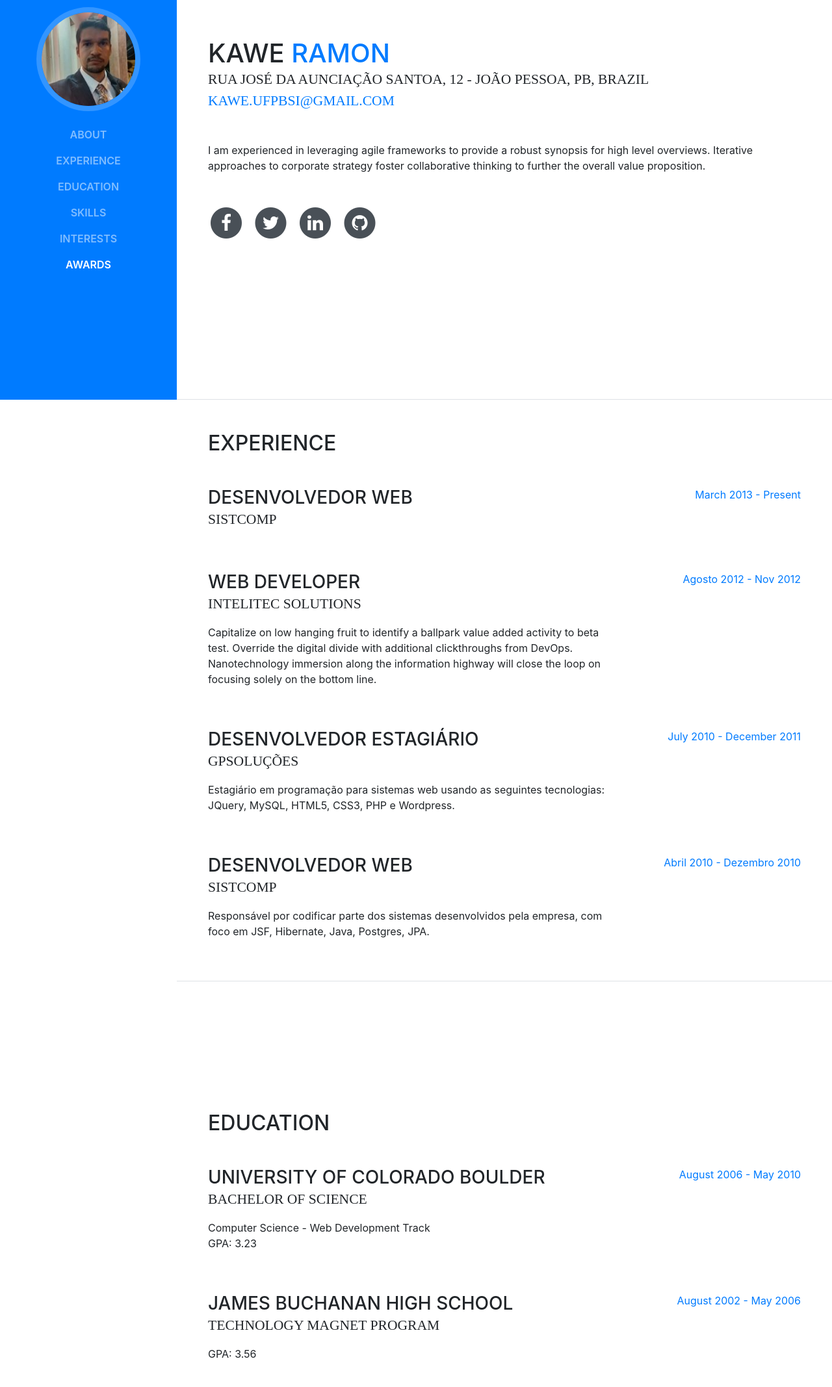
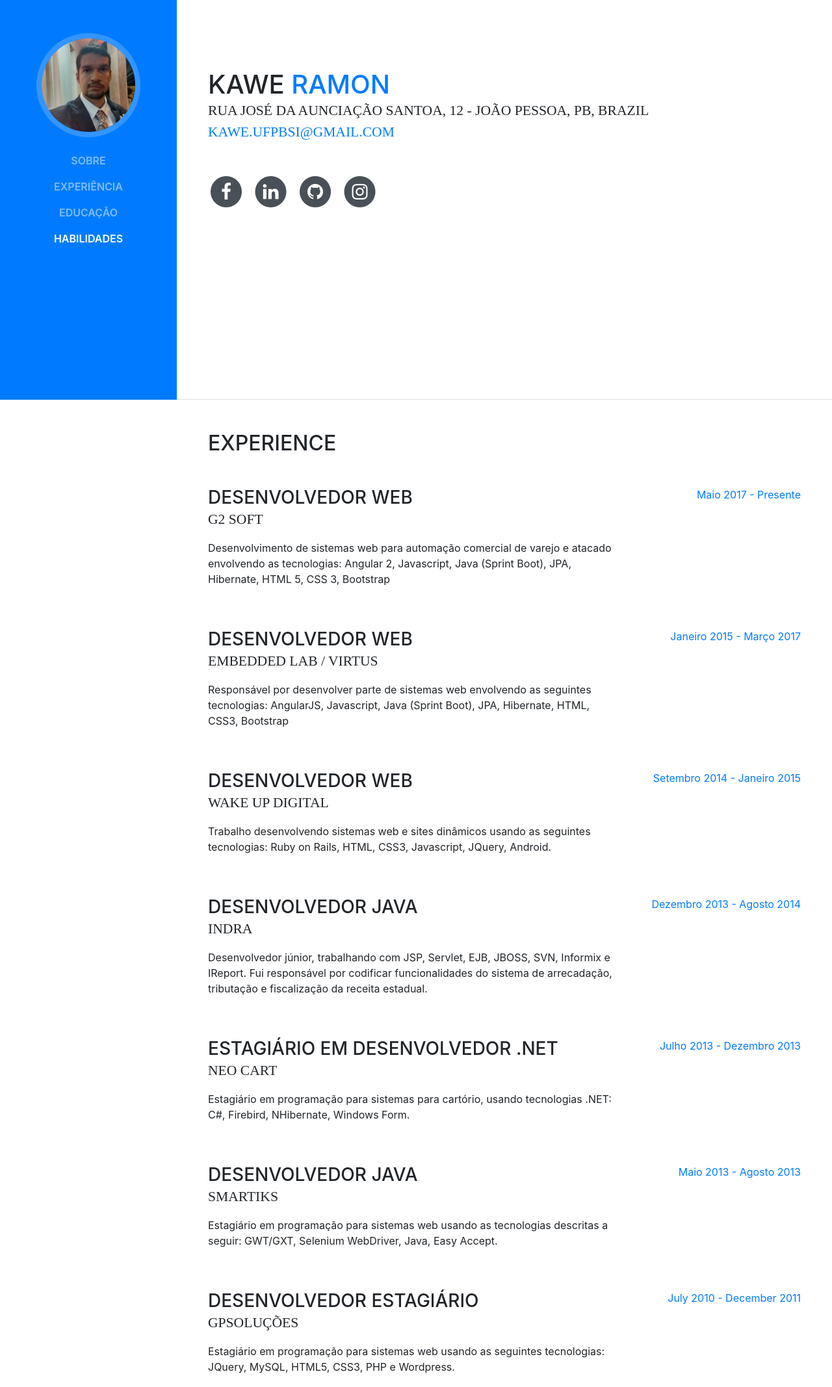
Before and after one commit to kaweramon/kaweramon.github.io, a website with bundled scripts: page index.html in a window 1280 px wide. Shown: the part 185-2319 px from the top of the page at 65% size. Built offline with nearby package versions, Linux system fonts and the light colour scheme; a web font is replaced by a local one.

Commit message:
primeira versão em portugues

```diff
--- a/index.html
+++ b/index.html
@@ -40,23 +40,23 @@
       <div class="collapse navbar-collapse" id="navbarSupportedContent">
         <ul class="navbar-nav">
           <li class="nav-item">
-            <a class="nav-link js-scroll-trigger" href="#about">About</a>
+            <a class="nav-link js-scroll-trigger" href="#about">Sobre</a>
           </li>
           <li class="nav-item">
-            <a class="nav-link js-scroll-trigger" href="#experience">Experience</a>
+            <a class="nav-link js-scroll-trigger" href="#experience">Experiência</a>
           </li>
           <li class="nav-item">
-            <a class="nav-link js-scroll-trigger" href="#education">Education</a>
+            <a class="nav-link js-scroll-trigger" href="#education">Educação</a>
           </li>
           <li class="nav-item">
-            <a class="nav-link js-scroll-trigger" href="#skills">Skills</a>
+            <a class="nav-link js-scroll-trigger" href="#skills">Habilidades</a>
           </li>
-          <li class="nav-item">
-            <a class="nav-link js-scroll-trigger" href="#interests">Interests</a>
-          </li>
-          <li class="nav-item">
+          <!--<li class="nav-item">
+            <a class="nav-link js-scroll-trigger" href="#interests">Interesses</a>
+          </li>-->
+          <!--<li class="nav-item">
             <a class="nav-link js-scroll-trigger" href="#awards">Awards</a>
-          </li>
+          </li>-->
         </ul>
       </div>
     </nav>
@@ -71,10 +71,12 @@
           <div class="subheading mb-5">Rua José da Aunciação Santoa, 12 - João Pessoa, PB, Brazil
             <a href="mailto:name@email.com">kawe.ufpbsi@gmail.com</a>
           </div>
-          <p class="mb-5">I am experienced in leveraging agile frameworks to provide a robust synopsis for high level overviews. Iterative approaches to corporate strategy foster collaborative thinking to further the overall value proposition.</p>
+          <!--<p class="mb-5">I am experienced in leveraging agile frameworks to provide a robust synopsis for
+          high level overviews. Iterative approaches to corporate strategy foster collaborative thinking to
+          further the overall value proposition.</p>-->
           <ul class="list-inline list-social-icons mb-0">
             <li class="list-inline-item">
-              <a href="#">
+              <a href="https://www.facebook.com/kawe.ramon" target="_blank">
                 <span class="fa-stack fa-lg">
                   <i class="fa fa-circle fa-stack-2x"></i>
                   <i class="fa fa-facebook fa-stack-1x fa-inverse"></i>
@@ -82,15 +84,7 @@
               </a>
             </li>
             <li class="list-inline-item">
-              <a href="#">
-                <span class="fa-stack fa-lg">
-                  <i class="fa fa-circle fa-stack-2x"></i>
-                  <i class="fa fa-twitter fa-stack-1x fa-inverse"></i>
-                </span>
-              </a>
-            </li>
-            <li class="list-inline-item">
-              <a href="#">
+              <a href="https://www.linkedin.com/in/kawe-ramon-05b78b39/" target="_blank">
                 <span class="fa-stack fa-lg">
                   <i class="fa fa-circle fa-stack-2x"></i>
                   <i class="fa fa-linkedin fa-stack-1x fa-inverse"></i>
@@ -98,10 +92,18 @@
               </a>
             </li>
             <li class="list-inline-item">
-              <a href="#">
+              <a href="https://github.com/kaweramon" target="_blank">
                 <span class="fa-stack fa-lg">
                   <i class="fa fa-circle fa-stack-2x"></i>
                   <i class="fa fa-github fa-stack-1x fa-inverse"></i>
+                </span>
+              </a>
+            </li>
+            <li class="list-inline-item">
+              <a href="https://www.instagram.com/kaweramom/" target="_blank">
+                <span class="fa-stack fa-lg">
+                  <i class="fa fa-circle fa-stack-2x"></i>
+                  <i class="fa fa-instagram fa-stack-1x fa-inverse"></i>
                 </span>
               </a>
             </li>
@@ -116,22 +118,73 @@
           <div class="resume-item d-flex flex-column flex-md-row mb-5">
             <div class="resume-content mr-auto">
               <h3 class="mb-0">Desenvolvedor Web</h3>
-              <div class="subheading mb-3">SistComp</div>
-              <p></p>
+              <div class="subheading mb-3">G2 Soft</div>
+              <p>Desenvolvimento de sistemas web para automação comercial de varejo e atacado envolvendo as tecnologias:
+                Angular 2, Javascript, Java (Sprint Boot), JPA, Hibernate, HTML 5, CSS 3, Bootstrap</p>
             </div>
             <div class="resume-date text-md-right">
-              <span class="text-primary">March 2013 - Present</span>
+              <span class="text-primary">Maio 2017 - Presente</span>
             </div>
           </div>
 
           <div class="resume-item d-flex flex-column flex-md-row mb-5">
             <div class="resume-content mr-auto">
-              <h3 class="mb-0">Web Developer</h3>
-              <div class="subheading mb-3">Intelitec Solutions</div>
-              <p>Capitalize on low hanging fruit to identify a ballpark value added activity to beta test. Override the digital divide with additional clickthroughs from DevOps. Nanotechnology immersion along the information highway will close the loop on focusing solely on the bottom line.</p>
+              <h3 class="mb-0">Desenvolvedor Web</h3>
+              <div class="subheading mb-3">Embedded Lab / Virtus</div>
+              <p>Responsável por desenvolver parte de sistemas web envolvendo as seguintes tecnologias:
+                AngularJS, Javascript, Java (Sprint Boot), JPA, Hibernate, HTML, CSS3, Bootstrap</p>
             </div>
             <div class="resume-date text-md-right">
-              <span class="text-primary">Agosto 2012 - Nov 2012</span>
+              <span class="text-primary">Janeiro 2015 - Março 2017</span>
+            </div>
+          </div>
+
+          <div class="resume-item d-flex flex-column flex-md-row mb-5">
+            <div class="resume-content mr-auto">
+              <h3 class="mb-0">Desenvolvedor Web</h3>
+              <div class="subheading mb-3">Wake Up Digital</div>
+              <p>Trabalho desenvolvendo sistemas web e sites dinâmicos usando as seguintes tecnologias: Ruby on Rails,
+                HTML, CSS3, Javascript, JQuery, Android.</p>
+            </div>
+            <div class="resume-date text-md-right">
+              <span class="text-primary">Setembro 2014 - Janeiro 2015</span>
+            </div>
+          </div>
+
+          <div class="resume-item d-flex flex-column flex-md-row mb-5">
+            <div class="resume-content mr-auto">
+              <h3 class="mb-0">Desenvolvedor Java</h3>
+              <div class="subheading mb-3">Indra</div>
+              <p>Desenvolvedor júnior, trabalhando com JSP, Servlet, EJB, JBOSS, SVN, Informix e IReport. Fui
+                responsável por codificar funcionalidades do sistema de arrecadação, tributação e fiscalização da
+                receita estadual.</p>
+            </div>
+            <div class="resume-date text-md-right">
+              <span class="text-primary">Dezembro 2013 - Agosto 2014</span>
+            </div>
+          </div>
+
+          <div class="resume-item d-flex flex-column flex-md-row mb-5">
+            <div class="resume-content mr-auto">
+              <h3 class="mb-0">Estagiário em Desenvolvedor .NET</h3>
+              <div class="subheading mb-3">Neo Cart</div>
+              <p>Estagiário em programação para sistemas para cartório, usando tecnologias .NET:
+                C#, Firebird, NHibernate, Windows Form.</p>
+            </div>
+            <div class="resume-date text-md-right">
+              <span class="text-primary">Julho 2013 - Dezembro 2013</span>
+            </div>
+          </div>
+
+          <div class="resume-item d-flex flex-column flex-md-row mb-5">
+            <div class="resume-content mr-auto">
+              <h3 class="mb-0">Desenvolvedor Java</h3>
+              <div class="subheading mb-3">Smartiks</div>
+              <p>Estagiário em programação para sistemas web usando as tecnologias descritas a seguir:
+                GWT/GXT, Selenium WebDriver, Java, Easy Accept.</p>
+            </div>
+            <div class="resume-date text-md-right">
+              <span class="text-primary">Maio 2013 - Agosto 2013</span>
             </div>
           </div>
 
@@ -151,8 +204,8 @@
             <div class="resume-content mr-auto">
               <h3 class="mb-0">Desenvolvedor Web</h3>
               <div class="subheading mb-3">SistComp</div>
-              <p>Responsável por codificar parte dos sistemas desenvolvidos pela empresa, com foco em JSF, Hibernate,
-                Java, Postgres, JPA.</p>
+              <p>Responsável por codificar parte dos sistemas desenvolvidos pela empresa, com foco em JSF,
+                Hibernate, Java, Postgres, JPA.</p>
             </div>
             <div class="resume-date text-md-right">
               <span class="text-primary">Abril 2010 - Dezembro 2010</span>
@@ -166,39 +219,31 @@
       <section class="resume-section p-3 p-lg-5 d-flex flex-column" id="education">
         <div class="my-auto">
           <h2 class="mb-5">Education</h2>
-
           <div class="resume-item d-flex flex-column flex-md-row mb-5">
             <div class="resume-content mr-auto">
-              <h3 class="mb-0">University of Colorado Boulder</h3>
-              <div class="subheading mb-3">Bachelor of Science</div>
-              <div>Computer Science - Web Development Track</div>
-              <p>GPA: 3.23</p>
+              <h3 class="mb-0">Universidade Federal da Paraíba</h3>
+              <div class="subheading mb-3">Bacharelado em Sistemas de Informação</div>
+              <!--<div>Computer Science - Web Development Track</div>
+              <p>GPA: 3.23</p>-->
             </div>
             <div class="resume-date text-md-right">
-              <span class="text-primary">August 2006 - May 2010</span>
+              <span class="text-primary">2009 - 2013</span>
             </div>
           </div>
-
-          <div class="resume-item d-flex flex-column flex-md-row">
-            <div class="resume-content mr-auto">
-              <h3 class="mb-0">James Buchanan High School</h3>
-              <div class="subheading mb-3">Technology Magnet Program</div>
-              <p>GPA: 3.56</p>
-            </div>
-            <div class="resume-date text-md-right">
-              <span class="text-primary">August 2002 - May 2006</span>
-            </div>
-          </div>
-
         </div>
       </section>
 
       <section class="resume-section p-3 p-lg-5 d-flex flex-column" id="skills">
         <div class="my-auto">
-          <h2 class="mb-5">Skills</h2>
-
-          <div class="subheading mb-3">Programming Languages &amp; Tools</div>
+          <h2 class="mb-5">Habilidades</h2>
+          <div class="subheading mb-3">Linguagens de Programação e Ferramentas</div>
           <ul class="list-inline list-icons">
+            <li class="list-inline-item">
+              <i class="devicons devicons-java"></i>
+            </li>
+            <li class="list-inline-item">
+              <i class="devicons devicons-angular"></i>
+            </li>
             <li class="list-inline-item">
               <i class="devicons devicons-html5"></i>
             </li>
@@ -212,54 +257,39 @@
               <i class="devicons devicons-jquery"></i>
             </li>
             <li class="list-inline-item">
-              <i class="devicons devicons-sass"></i>
-            </li>
-            <li class="list-inline-item">
-              <i class="devicons devicons-less"></i>
+              <i class="devicons devicons-mysql"></i>
             </li>
             <li class="list-inline-item">
               <i class="devicons devicons-bootstrap"></i>
             </li>
-            <li class="list-inline-item">
-              <i class="devicons devicons-wordpress"></i>
-            </li>
-            <li class="list-inline-item">
-              <i class="devicons devicons-grunt"></i>
-            </li>
-            <li class="list-inline-item">
-              <i class="devicons devicons-gulp"></i>
-            </li>
-            <li class="list-inline-item">
-              <i class="devicons devicons-npm"></i>
-            </li>
           </ul>
-
           <div class="subheading mb-3">Workflow</div>
           <ul class="fa-ul mb-0">
             <li>
               <i class="fa-li fa fa-check"></i>
-              Mobile-First, Responsive Design</li>
+              Design Responsivo</li>
             <li>
               <i class="fa-li fa fa-check"></i>
-              Cross Browser Testing &amp; Debugging</li>
+              Cross Browser Testing &amp; Debugging
+            </li>
+            <!--<li>
+              <i class="fa-li fa fa-check"></i>
+              Cross Functional Teams</li>-->
             <li>
               <i class="fa-li fa fa-check"></i>
-              Cross Functional Teams</li>
-            <li>
-              <i class="fa-li fa fa-check"></i>
-              Agile Development &amp; Scrum</li>
+              Desenvolvimento Ágil &amp; Scrum</li>
           </ul>
         </div>
       </section>
 
-      <section class="resume-section p-3 p-lg-5 d-flex flex-column" id="interests">
+      <!--<section class="resume-section p-3 p-lg-5 d-flex flex-column" id="interests">
         <div class="my-auto">
-          <h2 class="mb-5">Interests</h2>
+          <h2 class="mb-5">Interesses</h2>
           <p>Apart from being a web developer, I enjoy most of my time being outdoors. In the winter, I am an avid skiier and novice ice climber. During the warmer months here in Colorado, I enjoy mountain biking, free climbing, and kayaking.</p>
           <p class="mb-0">When forced indoors, I follow a number of sci-fi and fantasy genre movies and television shows, I am an aspiring chef, and I spend a large amount of my free time exploring the latest technolgy advancements in the front-end web development world.</p>
         </div>
-      </section>
-
+      </section>-->
+      <!--
       <section class="resume-section p-3 p-lg-5 d-flex flex-column" id="awards">
         <div class="my-auto">
           <h2 class="mb-5">Awards &amp; Certifications</h2>
@@ -293,7 +323,7 @@
               Place - James Buchanan High School - Hackathon 2005</li>
           </ul>
         </div>
-      </section>
+      </section>-->
 
     </div>
 
```
